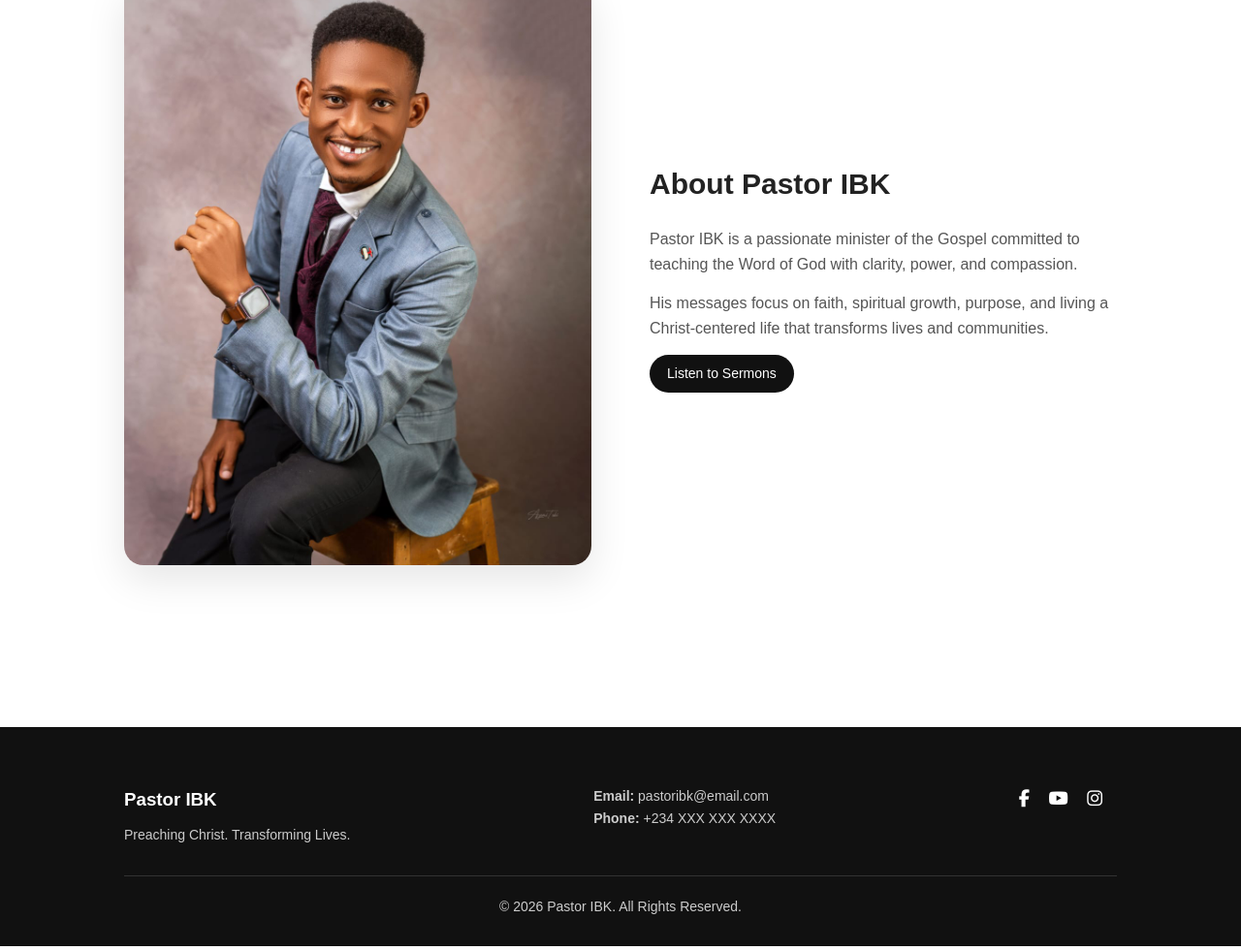
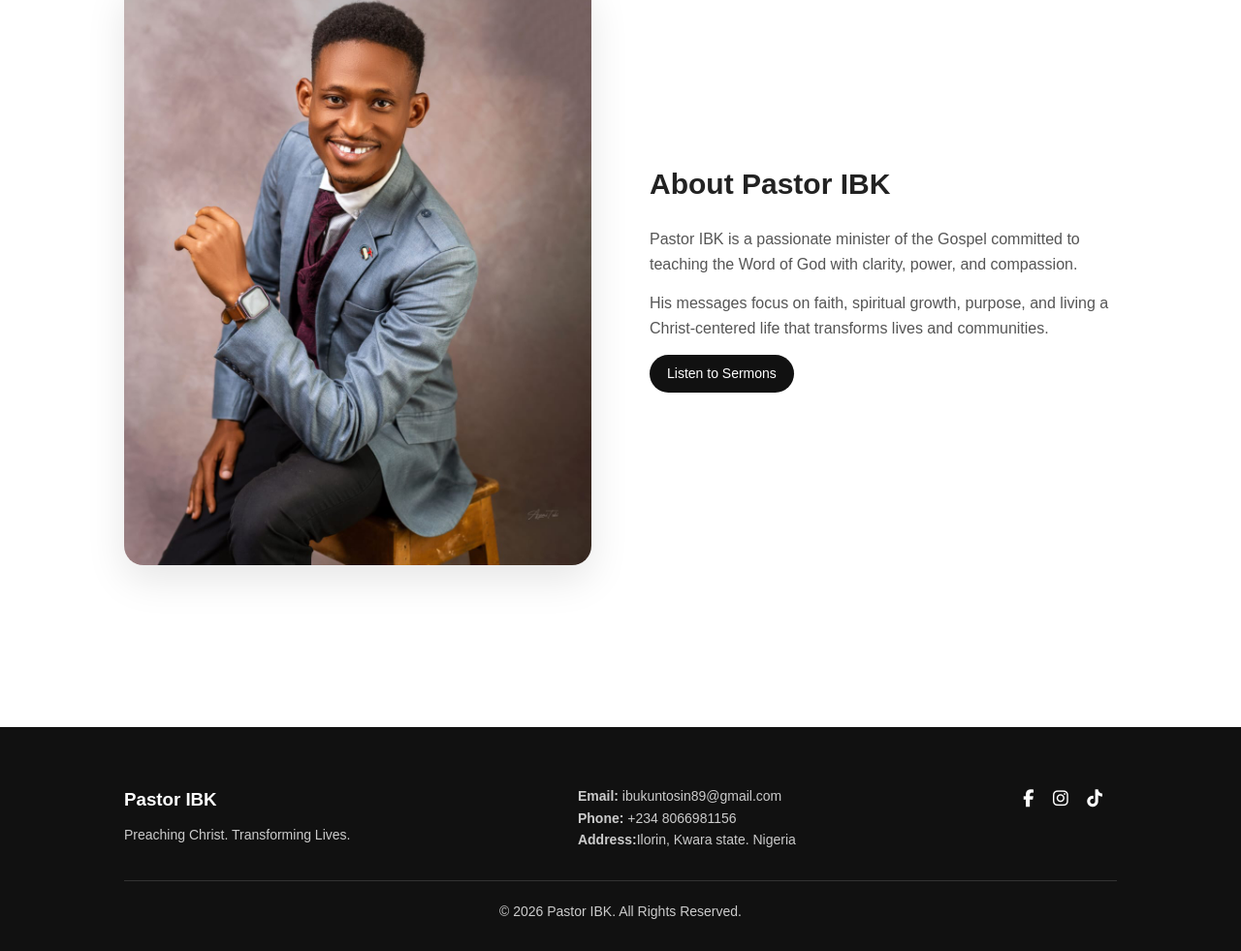
Before and after one commit to vector-360/Pastor-IBK-sermons, a plain HTML site: page index.html in a window 1280 px wide. Shown: the part 674-1655 px from the top of the page at 97% size. Drawn offline with Linux system fonts and the light colour scheme.

Commit message:
Update index.html

```diff
--- a/index.html
+++ b/index.html
@@ -68,14 +68,15 @@
 </div>
 
 <div>
-<p><strong>Email:</strong> pastoribk@email.com</p>
-<p><strong>Phone:</strong> +234 XXX XXX XXXX</p>
+<p><strong>Email:</strong> ibukuntosin89@gmail.com</p>
+<p><strong>Phone:</strong> +234 8066981156</p>
+<p><strong>Address:</strong>Ilorin, Kwara state. Nigeria</p>
 </div>
 
 <div class="footer-social">
-<a href="#"><i class="fab fa-facebook-f"></i></a>
-<a href="#"><i class="fab fa-youtube"></i></a>
-<a href="#"><i class="fab fa-instagram"></i></a>
+<a href="https://www.facebook.com/share/17uQJN9xCd/"><i class="fab fa-facebook-f"></i></a>
+<a href="https://www.instagram.com/ibukuntosin?igsh=MWg1MW9hZDY2YWl3ZA=="><i class="fab fa-instagram"></i></a>
+<a href="https://vm.tiktok.com/ZS9JBsKpMKXaS-F4LoF/"><i class="fab fa-tiktok"></i></a>
 </div>
 
 </div>
```
